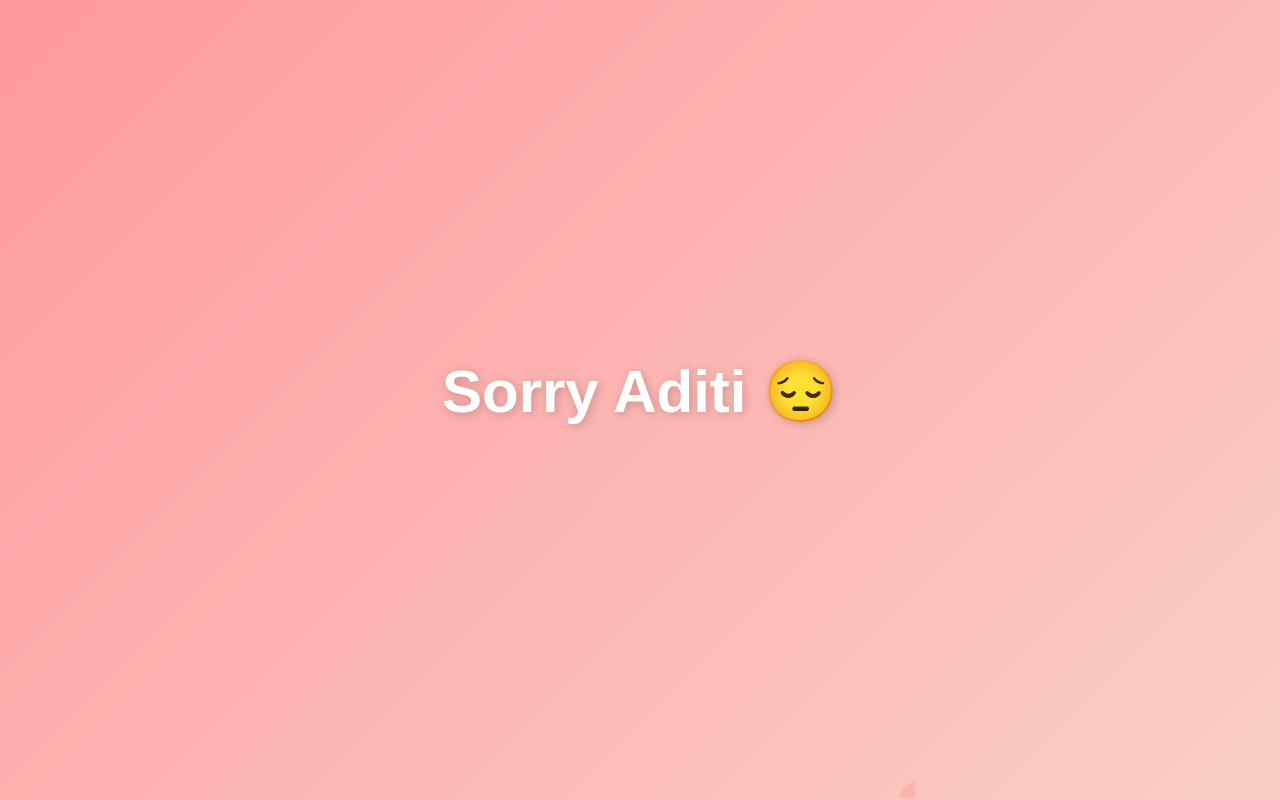
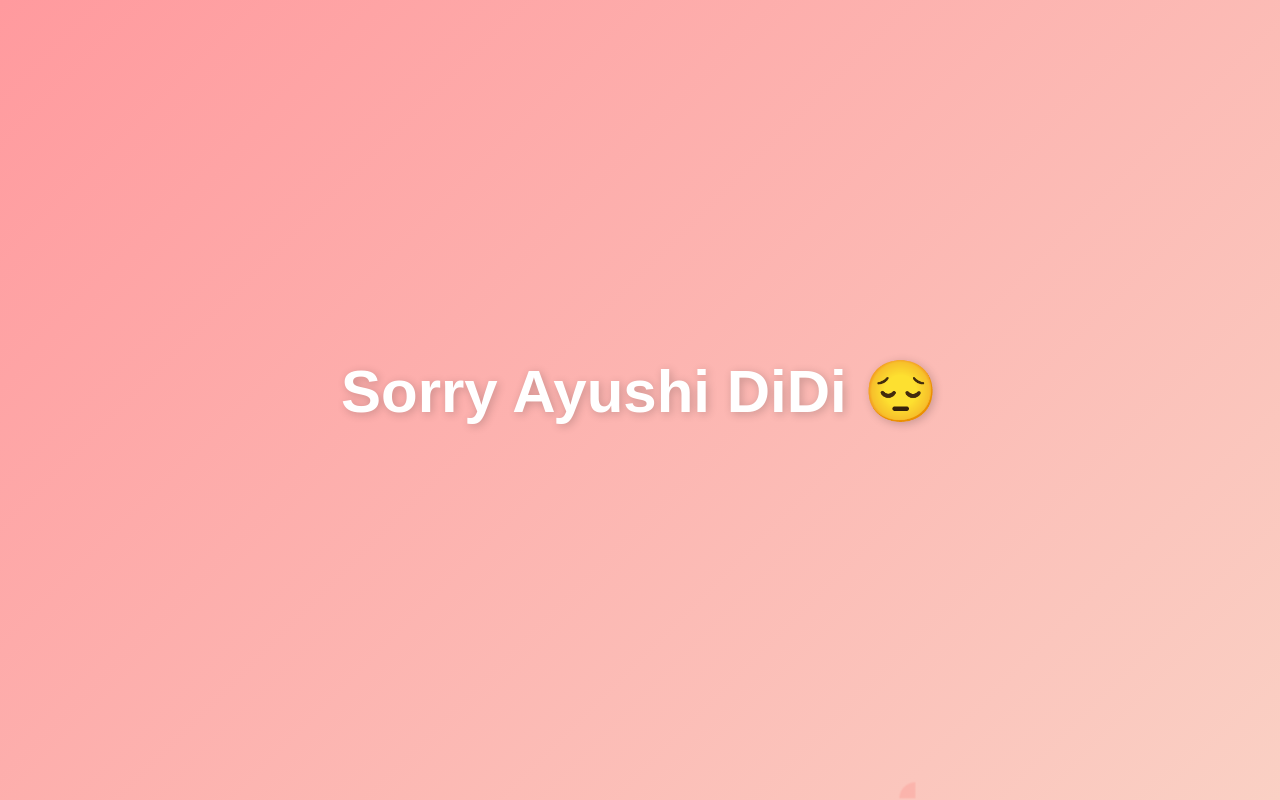
Before and after one commit to SaltyGravy/sorry, a plain HTML site: page index.html in a window 1280 px wide. Drawn offline with Linux system fonts and the light colour scheme.

Commit message:
index.html

```diff
--- a/index.html
+++ b/index.html
@@ -3,7 +3,7 @@
 <head>
     <meta charset="UTF-8">
     <meta name="viewport" content="width=device-width, initial-scale=1.0">
-    <title>Sorry Aditi</title>
+    <title>Sorry Ayushi DiDi</title>
     <style>
         body {
             display: flex;
@@ -57,7 +57,7 @@
 </head>
 <body>
     <div class="container">
-        <div class="sorry-text">Sorry Aditi 😔</div>
+        <div class="sorry-text">Sorry Ayushi DiDi 😔</div>
     </div>
     <div class="hearts"></div>
     <script>
```
